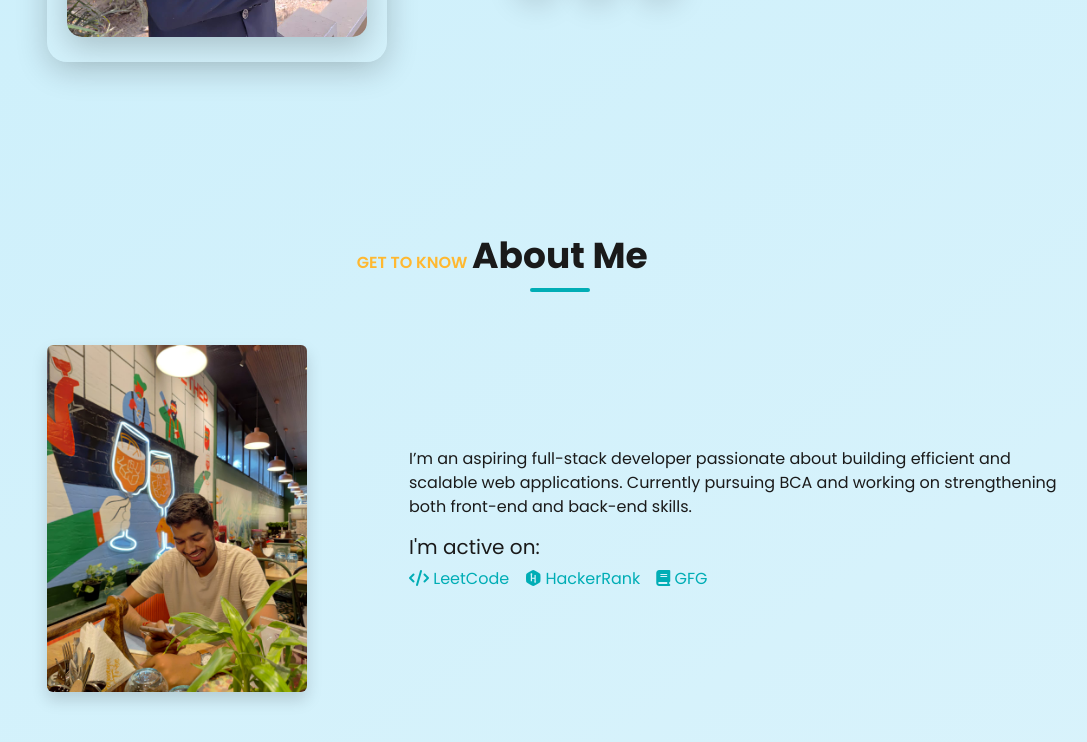
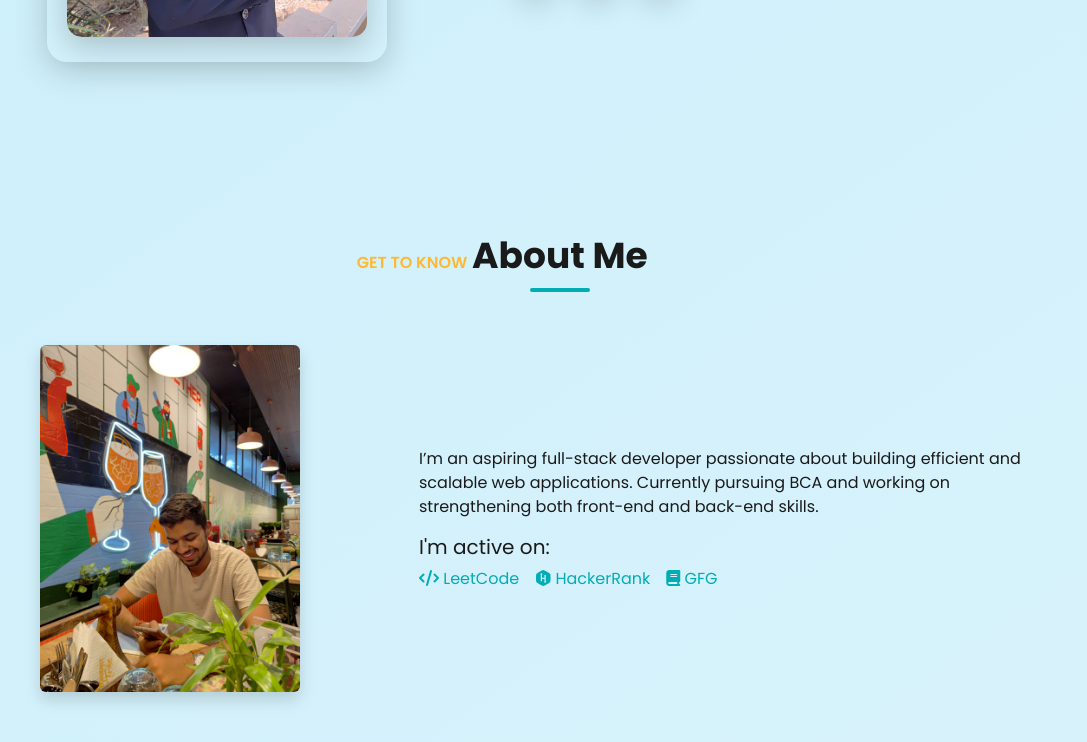
Before and after one commit to AmitdubeY36/myportfolio, a website: page public/index.html in a window 1280 px wide. Shown: the part 474-1216 px from the top of the page, without its empty margins (138-1225 px from the left). Drawn offline with nearby package versions, Linux system fonts and the light colour scheme.

Commit message:
Update index.html

```diff
--- a/public/index.html
+++ b/public/index.html
@@ -71,26 +71,33 @@
 
   <!-- About -->
   <!-- About -->
+<!-- About -->
 <section id="about" class="section-padding">
   <div class="container">
+
+    <!-- Section Title -->
     <div class="section-title about-animate text-center">
       <span class="subtitle">Get To Know</span>
       <h2>About Me</h2>
     </div>
-    <div class="row align-items-center gx-0 gy-0">
+
+    <!-- About Content -->
+    <div class="row align-items-center gy-5">
 
       <!-- Image -->
-      <div class="col-md-5 about-animate d-flex justify-content-center">
-        <img
-          src="assets/WhatsApp Image 2025-04-13 at 12.29.38 PM.jpeg"
-          alt="About Me"
-          class="img-fluid rounded shadow"
-          style="width: 260px; max-width: 100%; height: auto; object-fit: cover;"
-        />
+      <div class="col-12 col-md-5 d-flex justify-content-center">
+        <div class="about-image-wrapper">
+          <img
+            src="assets/WhatsApp Image 2025-04-13 at 12.29.38 PM.jpeg"
+            alt="About Me"
+            class="img-fluid rounded shadow about-img fade-in-up"
+            style="width: 260px; max-width: 100%; height: auto; object-fit: cover;"
+          />
+        </div>
       </div>
 
       <!-- Text -->
-      <div class="col-md-7 about-animate">
+      <div class="col-12 col-md-7 about-animate">
         <p class="mb-2">
           I’m an aspiring full-stack developer passionate about building efficient and scalable web applications.
           Currently pursuing BCA and working on strengthening both front-end and back-end skills.
@@ -106,6 +113,31 @@
     </div>
   </div>
 </section>
+
+<!-- CSS -->
+<style>
+  .about-img {
+    transition: all 0.6s ease;
+  }
+  .about-img:hover {
+    transform: scale(1.05);
+  }
+
+  .fade-in-up {
+    opacity: 0;
+    transform: translateY(30px);
+    animation: fadeInUp 0.8s forwards;
+  }
+  @keyframes fadeInUp {
+    to {
+      opacity: 1;
+      transform: translateY(0);
+    }
+  }
+</style>
+
+<!-- Scroll Animation JS -->
+
 
   <!-- Skills -->
   <section id="skills" class="section-padding">
```
